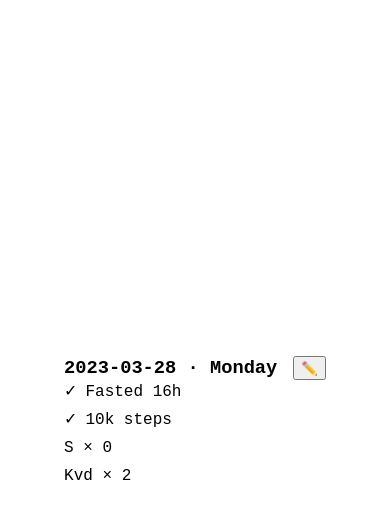
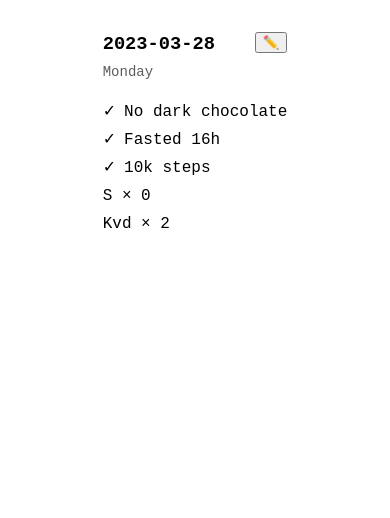
Before and after one commit to shogek/final-tracker, a React (Vite) app: page / in a window 390 px wide. Shown: the top 518 px of the page. Built offline with nearby package versions, Linux system fonts and the light colour scheme; a web font is replaced by a local one.

Commit message:
Refactor to fit on mobile device

```diff
--- a/src/App.scss
+++ b/src/App.scss
@@ -13,7 +13,6 @@
 body {
   margin: 0;
   display: flex;
-  place-items: center;
   min-width: 320px;
   min-height: 100vh;
   -webkit-touch-callout: none;
--- a/src/features/Day/Day.scss
+++ b/src/features/Day/Day.scss
@@ -1,11 +1,34 @@
 .day {
-   &__title-wrapper {
+   display: flex;
+   flex-direction: column;
+   gap: 16px;
+
+   &__heading {
       display: flex;
       justify-content: space-between;
-      gap: 16px;
-   }
+      gap: 8px;
 
-   &__title {
-      margin: 0;
+      &-left-col {
+         display: flex;
+         flex-direction: column;
+         gap: 4px;
+         align-items: flex-start;
+      }
+
+      &-date {
+         margin: 0;
+      }
+
+      &-weekday {
+         font-size: 14px;
+         color: #5c5c5c;
+      }
+
+      &-right-col {
+         display: flex;
+         flex-direction: column;
+         gap: 4px;
+         align-items: flex-start;
+      }
    }
 }
--- a/src/features/Day/Day.tsx
+++ b/src/features/Day/Day.tsx
@@ -13,11 +13,17 @@ export function Day({ }: DayProps): JSX.Element {
 
 	return (
 		<article className="day">
-			<div className="day__title-wrapper">
-				<h3 className="day__title">
-					2023-03-28  ·  {format(new Date(), 'EEEE')}
+			<div className="day__heading">
+				<div className="day__heading-left-col">
+					<h3 className="day__heading-date">
+						2023-03-28
 					</h3>
+					<span className="day__heading-weekday">
+						{format(new Date(), 'EEEE')}
+					</span>
+				</div>
 
+				<div className="day__heading-right-col">
 					{!isEditMode && (
 						<button className="day__button" type="button" onClick={() => setEditMode(true)}>
 							✏️
@@ -36,6 +42,7 @@ export function Day({ }: DayProps): JSX.Element {
 						</>
 					)}
 				</div>
+			</div>
 
 			{isEditMode && (<EditableDay />)}
 			{!isEditMode && (<ReadonlyDay />)}
--- a/src/features/Day/components/ReadonlyDay/ReadonlyDay.tsx
+++ b/src/features/Day/components/ReadonlyDay/ReadonlyDay.tsx
@@ -12,6 +12,10 @@ export default function ReadonlyDay({ }: ReadonlyDayProps): JSX.Element {
       <div className="readonly-day">
          <p className="readonly-day__line">
             <span>✓</span>
+            {ACHIEVEMENTS.noDarkChocolate.label}
+         </p>
+         <p className="readonly-day__line">
+            <span>✓</span>
             {ACHIEVEMENTS.fasted16.label}
          </p>
          <p className="readonly-day__line">
```
Lines whose indentation alone changed are shown as unchanged.
